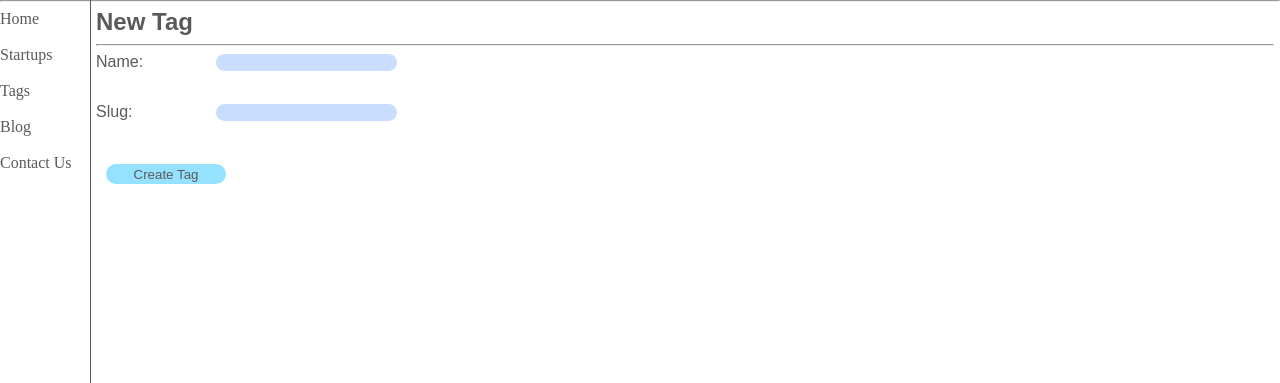
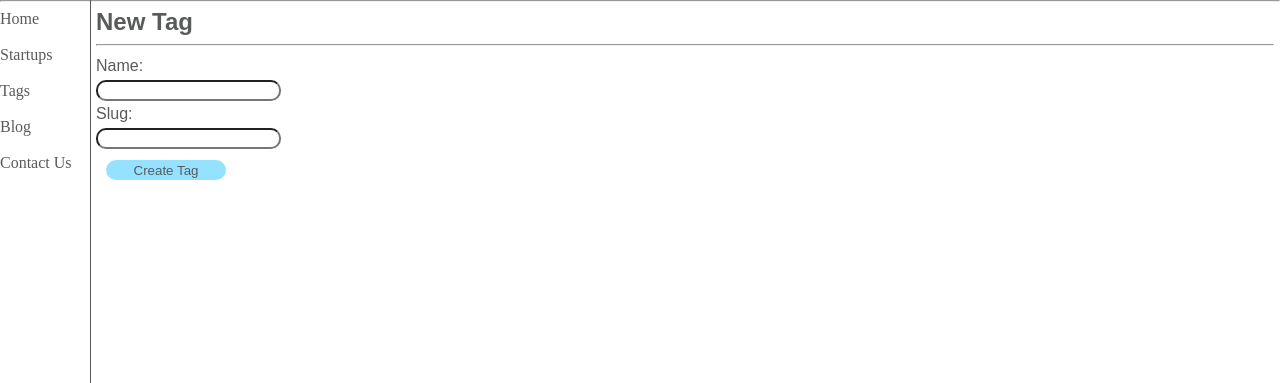
Before and after one commit to MaxFactor605/Startup-Organizer, a Django app: a page that uses organizer/templates/organizer/tag_create.html in a window 1280 px wide. Shown: the part 40-423 px from the top of the page. Run offline with Django 3.2, Linux system fonts and the light colour scheme; lists and menus that the app fills with data are empty.

Commit message:
Form refactor

```diff
--- a/blog/templates/blog/post_create.html
+++ b/blog/templates/blog/post_create.html
@@ -12,8 +12,8 @@
             <table id='post-form'>
                 {% for field in form %}
                     <tr>
-                        <th class="label">{{ field.label_tag }}</th>
-                        <th class="input">{{ field }}</th>
+                       <th colspan="2"><p class="label">{{ field.label_tag }}</p>
+                            <p class="input">{{ field }}</p></th>
                     </tr>
                     <tr>
                         <th colspan="2">
--- a/organizer/templates/organizer/newslink_create.html
+++ b/organizer/templates/organizer/newslink_create.html
@@ -12,8 +12,8 @@
             <table>
                 {% for field in form %}
                     <tr>
-                        <th class="label">{{ field.label_tag }}</th>
-                        <th class="input">{{ field }}</th>
+                       <th colspan="2"><p class="label">{{ field.label_tag }}</p>
+                            <p class="input">{{ field }}</p></th>
                     </tr>
                     <tr>
                         <th colspan="2">
--- a/organizer/templates/organizer/startup_create.html
+++ b/organizer/templates/organizer/startup_create.html
@@ -13,8 +13,8 @@
                 {% for field in form %}
 
                     <tr>
-                        <th class="label">{{ field.label_tag }}</th>
-                        <th class="input">{{ field }}</th>
+                        <th colspan="2"><p class="label">{{ field.label_tag }}</p>
+                            <p class="input">{{ field }}</p></th>
                     </tr>
                     <tr>
                         <th colspan="2">
--- a/organizer/templates/organizer/tag_create.html
+++ b/organizer/templates/organizer/tag_create.html
@@ -14,8 +14,8 @@
             <table id="tag-form">
                 {% for field in form %}
                     <tr>
-                        <th class="label">{{ field.label_tag }}</th>
-                        <th class="input">{{ field }}</th>
+                        <th colspan="2"><p class="label">{{ field.label_tag }}</p>
+                            <p class="input">{{ field }}</p></th>
                     </tr>
                     <tr>
                         <th colspan="2">
--- a/static/css/main.css
+++ b/static/css/main.css
@@ -171,7 +171,6 @@ h3, h2{
 }
 .input{
 	text-align: left;
-	height: 50px;
 }
 .button{
 	background-color: #94e2ff;
@@ -212,7 +211,6 @@ header hr{
 select{
 	width: 200px;
 	border-radius: 2px;
-	background-color: #c9ddff;
 }
 option{
 	transition-duration: 0.2s;
@@ -221,8 +219,7 @@ option:hover{
 	background-color: #94e2ff;
 }
 input, textarea{
-	background-color: #c9ddff;
-	border: none;
+
 	border-radius: 10px;
 }
 textarea{
```
